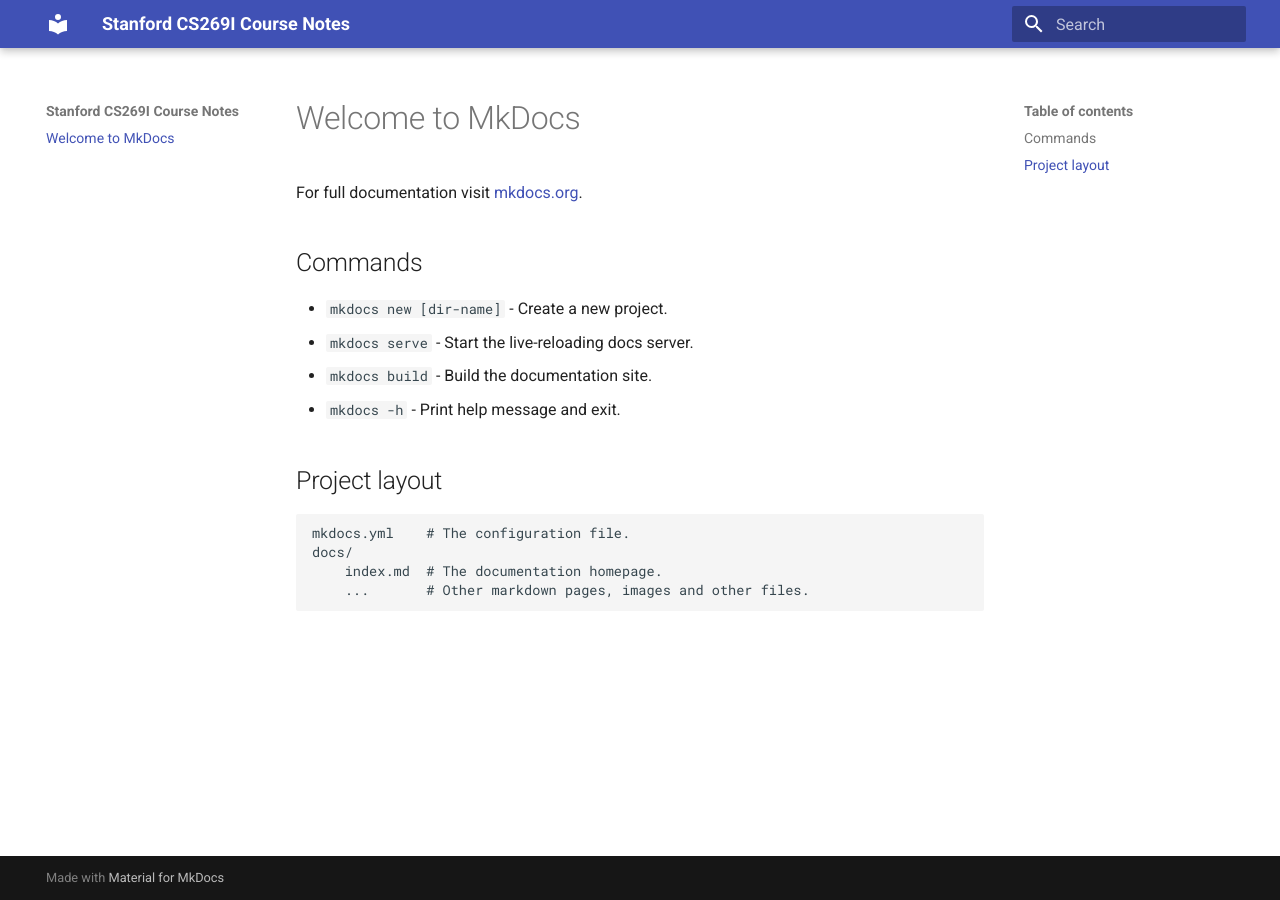
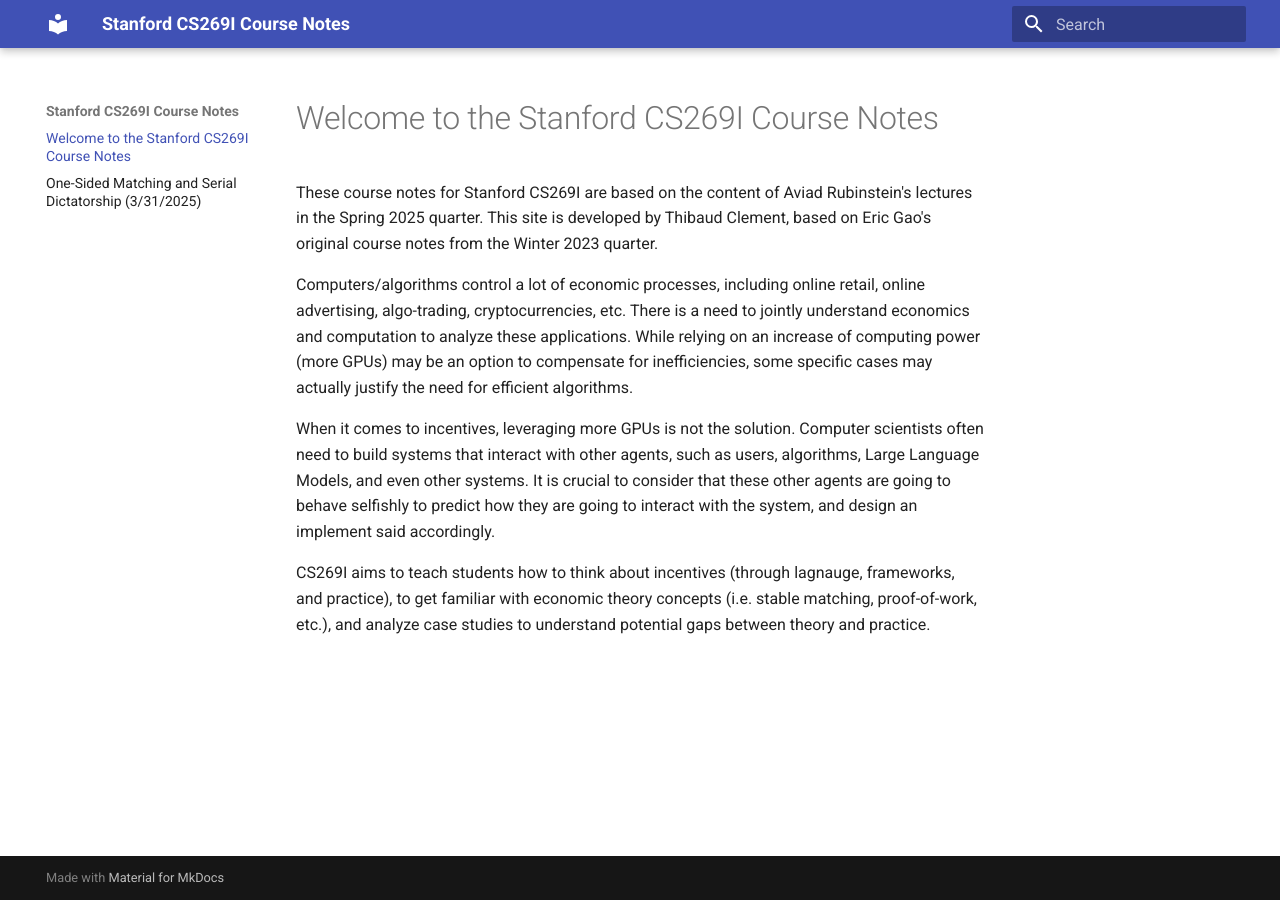
Before and after one commit to thibaudclement/cs269i, an MkDocs documentation site: the page built from docs/index.md, in a window 1280 px wide. Built offline with MkDocs 1.6.1 and Material for MkDocs 9.7.7, drawn with Linux system fonts in a browser that asks for light colours.

Commit message:
Draft lecture 1 notes

```diff
--- a/docs/index.md
+++ b/docs/index.md
@@ -1,17 +1,9 @@
-# Welcome to MkDocs
+# Welcome to the Stanford CS269I Course Notes
 
-For full documentation visit [mkdocs.org](https://www.mkdocs.org).
+These course notes for Stanford CS269I are based on the content of Aviad Rubinstein's lectures in the Spring 2025 quarter. This site is developed by Thibaud Clement, based on Eric Gao's original course notes from the Winter 2023 quarter.
 
-## Commands
+Computers/algorithms control a lot of economic processes, including online retail, online advertising, algo-trading, cryptocurrencies, etc. There is a need to jointly understand economics and computation to analyze these applications. While relying on an increase of computing power (more GPUs) may be an option to compensate for inefficiencies, some specific cases may actually justify the need for efficient algorithms.
 
-* `mkdocs new [dir-name]` - Create a new project.
-* `mkdocs serve` - Start the live-reloading docs server.
-* `mkdocs build` - Build the documentation site.
-* `mkdocs -h` - Print help message and exit.
+When it comes to incentives, leveraging more GPUs is not the solution. Computer scientists often need to build systems that interact with other agents, such as users, algorithms, Large Language Models, and even other systems. It is crucial to consider that these other agents are going to behave selfishly to predict how they are going to interact with the system, and design an implement said accordingly.
 
-## Project layout
-
-    mkdocs.yml    # The configuration file.
-    docs/
-        index.md  # The documentation homepage.
-        ...       # Other markdown pages, images and other files.
+CS269I aims to teach students how to think about incentives (through lagnauge, frameworks, and practice), to get familiar with economic theory concepts (i.e. stable matching, proof-of-work, etc.), and analyze case studies to understand potential gaps between theory and practice.
--- /dev/null
+++ b/docs/lecture1.md
@@ -0,0 +1 @@
+# One-Sided Matching and Serial Dictatorship (3/31/2025)
--- a/docs/stylesheets/extra.css
+++ b/docs/stylesheets/extra.css
@@ -8,6 +8,14 @@
 
 .theorem {
   border-left: 5px solid #10b981;
+  background-color: #ecfdf5;
+  padding: 0.5rem 1rem;
+  margin: 1rem 0;
+  border-radius: 4px;
+}
+
+.theorem {
+  border-left: 5px solid #000000;
   background-color: #ecfdf5;
   padding: 0.5rem 1rem;
   margin: 1rem 0;
@@ -30,6 +38,14 @@
   border-radius: 4px;
 }
 
+.think-pair-share {
+  border-left: 5px solid #eab308;
+  background-color: #ecfdf5;
+  padding: 0.5rem 1rem;
+  margin: 1rem 0;
+  border-radius: 4px;
+}
+
 .summary {
   border-left: 5px solid #64748b;
   background-color: #ecfdf5;
```
